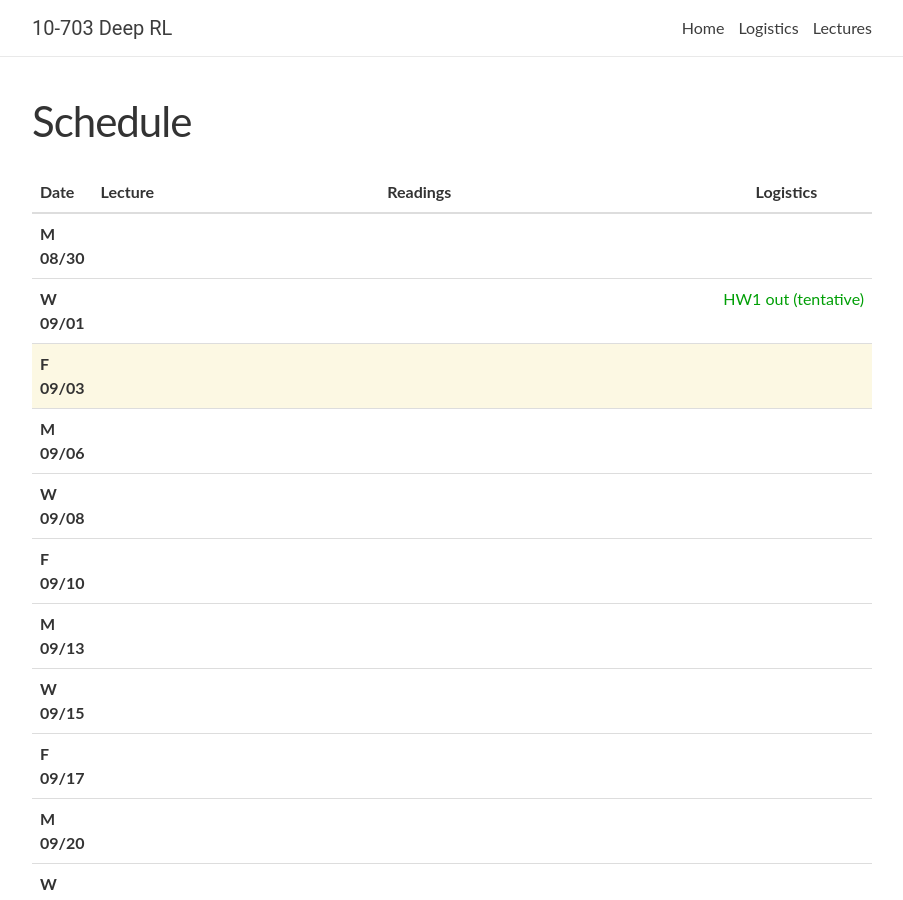
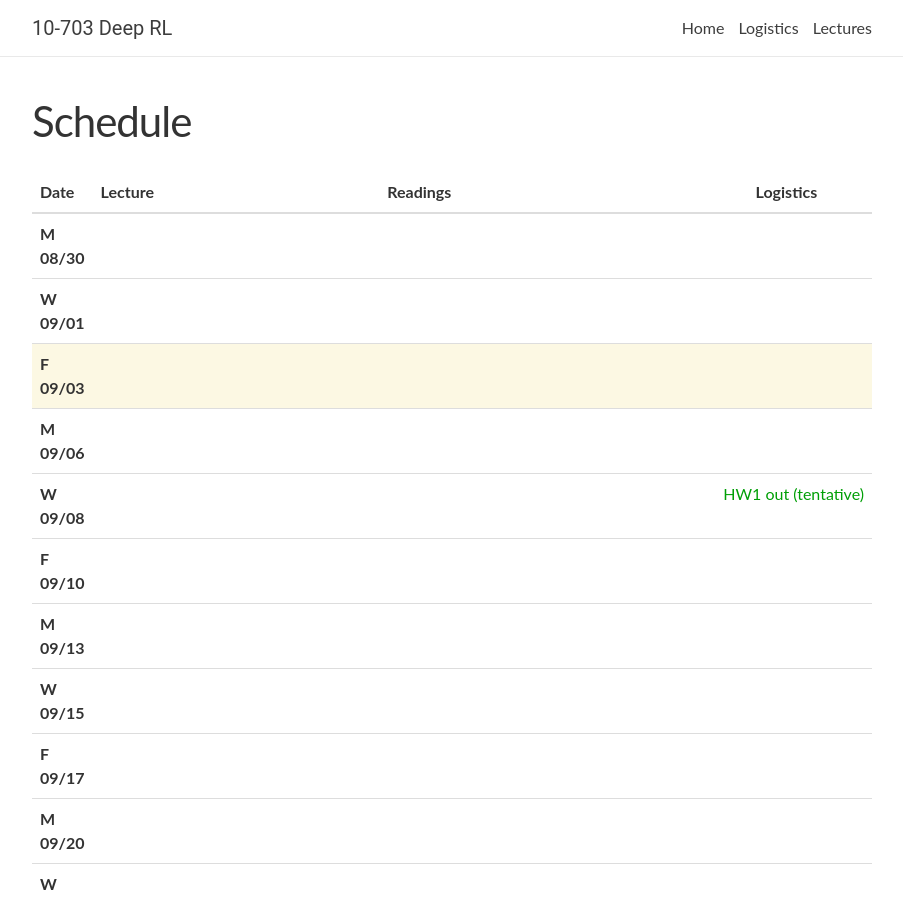
Before and after one commit to cmudeeprl/403website_s22, a Jekyll site: the page built from _pages/lectures.md, in a window 1280 px wide and 900 px high. Shown: the whole window, without its empty margins (188-1091 px from the left). Built offline with Jekyll 4.4.1, drawn with Linux system fonts in a browser that asks for light colours; nearby versions of some CDN libraries; comment, search, counter and statistics services are not loaded.

Commit message:
Updated HW 1 Date

```diff
--- a/_data/lectures.yml
+++ b/_data/lectures.yml
@@ -27,7 +27,7 @@
     # - Mouret and Clune. <a href="https://arxiv.org/abs/1504.04909" target="_blank">Illuminating Search Spaces by Mapping Elites (Optional)</a>
     # - Cully et al. <a href="https://arxiv.org/abs/1407.3501" target="_blank">Robots that can adapt like animals</a>
     # - Wang et al. <a href="https://arxiv.org/abs/1901.01753" target="_blank">Paired Open-Ended Trailblazer (POET)<span>:</span> Endlessly Generating Increasingly Complex and Diverse Learning Environments and Their Solutions</a>(Optional)
-  logistics: <span class="event">HW1 out (tentative)</span> <br>
+  logistics:
 
 - date: F 09/03
   lecturer:
@@ -71,8 +71,7 @@
   readings:
     - <a href="http://incompleteideas.net/book/RLbook2018.pdf" target="_blank">S & B Textbook</a>, Ch3, Ch4
     - <a href="https://distill.pub/2019/paths-perspective-on-value-learning/" target="blank">The Path perspective on Value Learning </a> (blogpost)
-
-  logistics:
+  logistics: <span class="event">HW1 out (tentative)</span> <br>
 
 - date: F 09/10
   lecturer:
```
